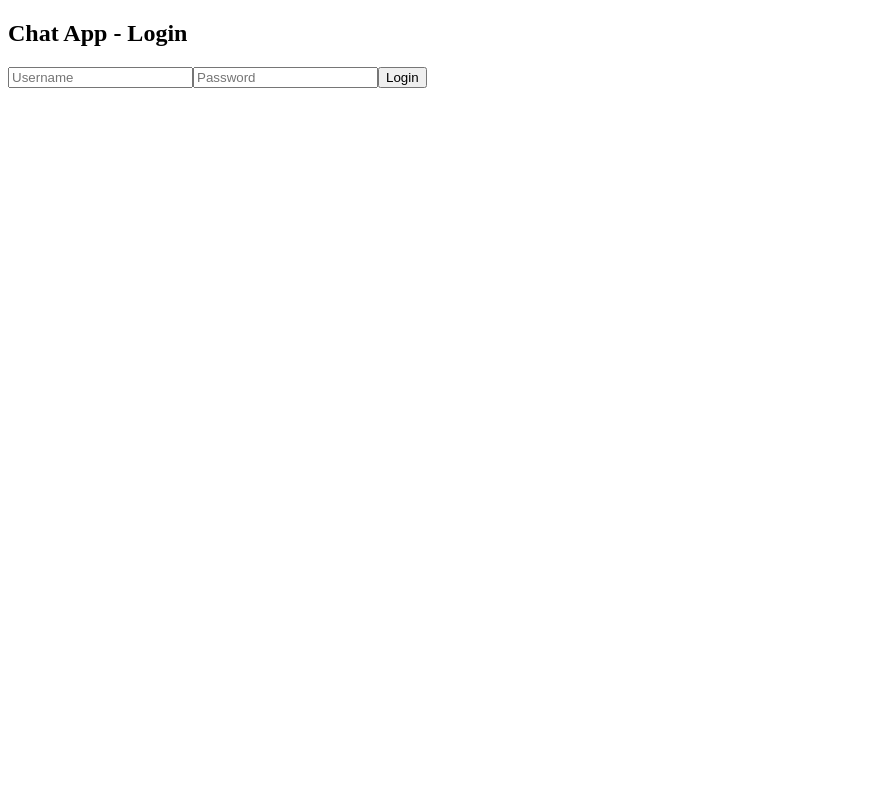
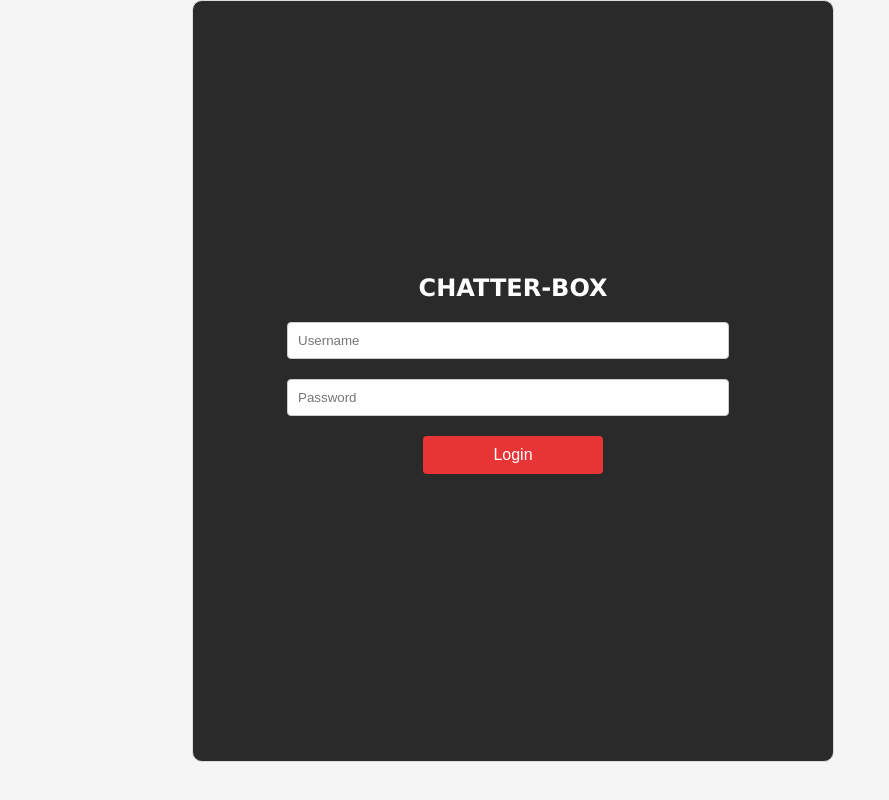
Before and after one commit to SangeethaMCK/ChatApp, a React (Vite) app in the folder ChatApp/: page / in a window 1280 px wide. Shown: the whole page, without its empty margins (0-889 px from the left). Built offline with nearby package versions, Linux system fonts and the light colour scheme; no server answers.

Commit message:
css improved

```diff
--- a/ChatApp/index.html
+++ b/ChatApp/index.html
@@ -9,5 +9,6 @@
   <body>
     <div id="root"></div>
     <script type="module" src="/src/main.jsx"></script>
+    <script type="module" src="/src/index.css"></script>
   </body>
 </html>
--- a/ChatApp/src/App.css
+++ b/ChatApp/src/App.css
@@ -1,43 +1,148 @@
-.form {
+
+
+.App {
+  width: 90%;
+  max-width: 600px;
+  height: 90%;
+  border: 1px solid #dcdcdc;
+  border-radius: 10px;
+  padding: 20px;
   display: flex;
-  position: fixed;
+  flex-direction: column;
+  background-color: #2a2a2a;
+  position: relative;
 }
+
+.heading {
+  text-align: center;
+  color: #ffffff;
+  margin-bottom: 20px;
+  margin-top: 5px;
+}
+
+.username {
+  background-color: #ffffff;
+  border-radius: 50%;
+  display: flex;
+  justify-content: center;
+  align-items: center;
+  position: absolute;
+  top: 20px;
+  right: 20px;
+  width: 40px;
+  height: 40px;
+  box-shadow: 0 2px 4px rgba(0, 0, 0, 0.2);
+}
+
+.username-text {
+  font-size: 14px;
+  display: none;
+  position: absolute;
+  bottom: -35px;
+  left: 50%;
+  transform: translateX(-50%);
+  background-color: #ffffff;
+  padding: 5px 10px;
+  border-radius: 4px;
+  box-shadow: 0 2px 4px rgba(0, 0, 0, 0.2);
+}
+
+.username:hover .username-text {
+  display: block;
+}
+
+.pagination {
+  display: flex;
+  justify-content: center;
+  margin-bottom: 20px;
+}
+
+.pagination span {
+  cursor: pointer;
+  padding: 10px 15px;
+  margin: 0px 10px;
+  border-radius: 5px;
+  background-color: #ffffff;
+  color: #333333;
+  font-weight: bold;
+  transition: background-color 0.3s;
+}
+
+.pagination span:hover {
+  background-color: #e0e0e0;
+}
+
+.users, .rooms {
+  display: flex;
+  flex-direction: column;
+  flex: 1;
+}
+
+
+.userName, .roomName {
+  cursor: pointer;
+  padding: 10px;
+  border: 1px solid #ccc;
+  margin: 5px 0;
+  border-radius: 4px;
+  background-color: #ffffff;
+  transition: background-color 0.3s;
+}
+
+.userName:hover, .roomName:hover {
+  background-color: #f0f0f0;
+}
+
+#form {
+  display: inline-flex;
+  flex-direction: row;
+  align-items: center;
+  margin-bottom: 20px;
+}
+
+button {
+  padding: 10px 15px;
+  border: none;
+  border-radius: 4px;
+  background-color: #007bff;
+  color: #ffffff;
+  cursor: pointer;
+  transition: background-color 0.3s;
+  width: 30%;
+  font-size: medium;
+}
+
+button:hover {
+  background-color: #0056b3;
+}
+
 #messages {
   display: flex;
   flex-direction: column;
-  position: relative;
-  max-width: 600px;
-  margin: 20px auto;
+  flex: 1;
+  margin: 20px 0;
   padding: 10px;
-  border: 1px solid #ccc;
+  border: 1px solid #ddd;
   border-radius: 5px;
-  height: 400px;
+  background-color: #ffffff;
   overflow-y: auto;
 }
 
 .message {
-  padding: 5px 10px;
+  padding: 10px;
   margin: 5px 0;
   border-radius: 5px;
-  width: fit-content;
   max-width: 80%;
   word-wrap: break-word;
   align-items: center;
 }
+
 .sent {
   background-color: #e1ffc7;
   align-self: flex-end;
+}
 
-}
 .received {
   background-color: #f1f0f0;
   align-self: flex-start;
 }
-
-.userName , .roomName{
-  cursor: pointer;
-  padding: 5px;
-  border: 1px solid #ccc;
-  margin: 5px;
-  border-radius: 4px;
-}
--- a/ChatApp/src/App.jsx
+++ b/ChatApp/src/App.jsx
@@ -7,6 +7,7 @@ function App({ socket }) {
   const [recipient, setRecipient] = useState(null);
   const [room, setRoom] = useState("");
   const [rooms, setRooms] = useState([]);
+  const [showUsers, setShowUsers] = useState(true);
   const { username } = useParams();
   const navigate = useNavigate();
 
@@ -26,12 +27,10 @@ function App({ socket }) {
 
     // Handle updates to room list
     const handleUpdateRoomList = (roomList) => {
-      console.log("update_roomList", roomList);
       roomList.forEach(room => {
         socket.emit("join_room", room);
       });
       setRooms(roomList);
-
     };
 
     // Register event listeners
@@ -67,12 +66,19 @@ function App({ socket }) {
     }
   };
 
-
   return (
     <div className="App">
-      <h2>Chat App - {username}</h2>
+      <h2 className="heading">CHATTER-BOX</h2>
+      <span className="username">
+        {username.charAt(0).toUpperCase()}
+        <div className="username-text">{username}</div>
+      </span>
       <div>
-        <h3>Users:</h3>
+        <div className="pagination">
+          <span className="usersPge" onClick={() => setShowUsers(true)}>Users</span>
+          <span className="roomsPge" onClick={() => setShowUsers(false)}>Rooms</span>
+        </div>
+        {showUsers ? (
           <div className="users">
             {users.map((user, index) => (
               user.username !== username && (
@@ -87,11 +93,8 @@ function App({ socket }) {
               )
             ))}
           </div>
-      </div>
-
-      {/* Rooms List */}
+        ) : (
           <div className="rooms">
-        <h3>Rooms:</h3>
             <form id="form" onSubmit={handleRoomSubmit}>
               <input
                 type="text"
@@ -114,6 +117,8 @@ function App({ socket }) {
               ))}
             </div>
           </div>
+        )}
+      </div>
     </div>
   );
 }
--- /dev/null
+++ b/ChatApp/src/ChatArea.css
@@ -0,0 +1,63 @@
+
+  .ChatArea {
+    width: 90%;
+    max-width: 600px;
+    height: 90%;
+    border: 1px solid #dcdcdc;
+    border-radius: 10px;
+    padding: 20px;
+    display: flex;
+    flex-direction: column;
+    background-color: #2a2a2a;
+    position: relative;
+  }
+  .heading {
+    text-align: center;
+    color: #ffffff;
+    margin-bottom: 20px;
+    margin-top: 5px;
+  }
+  .heading.addFriend {
+    margin: 0px;
+    font-size: 16px;
+    display: flex;
+    justify-content: flex-start;
+  }
+  #addFriendForm, #messageForm {
+    display: flex;
+    flex-direction: row;
+    align-items: center;
+    margin-bottom: 20px;
+  }
+  #friendInput, #messageInput {
+    padding: 10px;
+  width: 100%;
+  max-width: 70%;
+  border: 1px solid #ccc;
+  border-radius: 4px;
+  margin-right: 10px;
+  }
+
+  button {
+    padding: 10px 15px;
+    border: none;
+    border-radius: 4px;
+    background-color: #007bff;
+    color: #ffffff;
+    cursor: pointer;
+    transition: background-color 0.3s;
+    width: 30%;
+    font-size: medium;
+  }
+
+  button:hover {
+    background-color: #0056b3;
+  }
+
+  .sendBtn {
+    background-color: rgb(75, 231, 75);
+  }
+  .sendBtn:hover {
+
+    background-color: rgb(49, 187, 49);
+  }
--- a/ChatApp/src/ChatArea.jsx
+++ b/ChatApp/src/ChatArea.jsx
@@ -1,6 +1,6 @@
 import React, { useEffect, useState } from 'react';
-import './App.css';
 import { useParams } from 'react-router';
+import './ChatArea.css';
 
 function ChatArea({ socket }) {
   const [users, setUsers] = useState([]);
@@ -98,11 +98,11 @@ function ChatArea({ socket }) {
 
   return (
     <div className="ChatArea">
-      <h2>{username} - Chat with {recipient || `room ${roomName}`}</h2>
+      <h2 className="heading"> {recipient || ` ${roomName}`}</h2>
 
       {roomName && (
         <div className='addFriend'>
-          <h3>Add a friend:</h3>
+          <h3 className='heading addFriend'>Add a friend:</h3>
           <form id="addFriendForm" onSubmit={handleAddFriend}>
             <input
               type="text"
@@ -116,6 +116,15 @@ function ChatArea({ socket }) {
         </div>
       )}
 
+      <div id="messages">
+        {messages.map((msg, index) => (
+          <span key={index} className={`message ${msg.type}`}>
+            <b>{msg.from ? `${msg.from}: ` : ''}</b>
+            {msg.text}
+          </span>
+        ))}
+      </div>
+
       <form id="messageForm" onSubmit={handleSubmit}>
         <input
           type="text"
@@ -124,17 +133,8 @@ function ChatArea({ socket }) {
           value={input}
           onChange={(e) => setInput(e.target.value)}
         />
-        <button type="submit">Send</button>
+        <button type="submit" className='sendBtn'>Send</button>
       </form>
-
-      <div id="messages">
-        {messages.map((msg, index) => (
-          <span key={index} className={`message ${msg.type}`}>
-            <b>{msg.from ? `${msg.from}: ` : ''}</b>
-            {msg.text}
-          </span>
-        ))}
-      </div>
     </div>
   );
 }
--- a/ChatApp/src/Chatapp.jsx
+++ b/ChatApp/src/Chatapp.jsx
@@ -2,6 +2,7 @@ import { BrowserRouter as BrowserRouter, Route, Routes } from 'react-router-dom'
 import ChatArea from './ChatArea.jsx'
 import UserAuth from './UserAuth.jsx'
 import App from './App.jsx'
+
 
 import io from 'socket.io-client';
 
--- /dev/null
+++ b/ChatApp/src/UserAuth.css
@@ -0,0 +1,49 @@
+
+
+.UserAuth {
+  width: 90%;
+  max-width: 600px;
+  height: 90%;
+  border: 1px solid #dcdcdc;
+  border-radius: 10px;
+  padding: 20px;
+  display: flex;
+  flex-direction: column;
+  background-color: #2a2a2a;
+  position: relative;
+  justify-content: center;
+}
+
+.heading {
+  text-align: center;
+  color: #ffffff;
+  margin-bottom:50px;
+  margin-top: 5px;
+}
+
+#loginForm {
+  display: flex;
+  flex-direction: column;
+  align-items: center;
+  margin-bottom: 20px;
+}
+
+#loginForm input {
+    margin-bottom: 20px;
+}
+
+.loginButton {
+  padding: 10px 15px;
+  border: none;
+  border-radius: 4px;
+  background-color: #e73535;
+  color: #ffffff;
+  cursor: pointer;
+  transition: background-color 0.3s;
+  width: 30%;
+  font-size: medium;
+}
+
+.loginButton:hover {
+  background-color: #d10505;
+}
--- a/ChatApp/src/UserAuth.jsx
+++ b/ChatApp/src/UserAuth.jsx
@@ -1,10 +1,6 @@
 import React, { useState } from 'react';
-
-import io from 'socket.io-client';
-import App from './App';
-import './App.css';
-import { Link } from 'react-router-dom'
 import { useNavigate } from 'react-router-dom';
+import './UserAuth.css';
 
 function UserAuth({ socket }) {
   const [username, setUsernameInput] = useState('');
@@ -25,9 +21,9 @@ function UserAuth({ socket }) {
    }
 
   return (
-    <div className="App">
-      <h2>Chat App - Login</h2>
-      <form id="form" onSubmit={handleSubmit} className="form">
+    <div className="UserAuth">
+      <h2 className="heading">CHATTER-BOX</h2>
+      <form id="loginForm" onSubmit={handleSubmit} className="form">
         <input
           type="text"
           id="username"
@@ -42,7 +38,7 @@ function UserAuth({ socket }) {
           value={password}
           onChange={(e) => setPassword(e.target.value)}
         />
-        <button type="submit">Login</button>
+        <button type="submit" className="loginButton">Login</button>
       </form>
     </div>
   );
--- a/ChatApp/src/index.css
+++ b/ChatApp/src/index.css
@@ -0,0 +1,27 @@
+#root{
+    height: 100%;
+    width: 70%;
+}
+html,
+body {
+  height: 100%;
+  margin: 0;
+  font-family: Verdana, Geneva, Tahoma, sans-serif;
+}
+
+body {
+  display: flex;
+  justify-content: center;
+  align-items: center;
+  background-color: #f5f5f5;
+}
+
+input {
+    padding: 10px;
+    width: 100%;
+    max-width: 70%;
+    border: 1px solid #ccc;
+    border-radius: 4px;
+    margin-right: 10px;
+    margin-bottom: 0px;
+  }
--- a/ChatApp/src/main.jsx
+++ b/ChatApp/src/main.jsx
@@ -1,12 +1,10 @@
 import React from 'react'
 import ReactDOM from 'react-dom/client'
 import './index.css'
-import UserAuth from './UserAuth.jsx'
 import Chatapp from './Chatapp.jsx'
 
 ReactDOM.createRoot(document.getElementById('root')).render(
   <React.StrictMode>
-  {/* <UserAuth /> */}
   <Chatapp />
   </React.StrictMode>,
 )
```
Also changed, not shown: 1 other file (tests, documents, lock files or other folders). Lines whose indentation alone changed are shown as unchanged.
